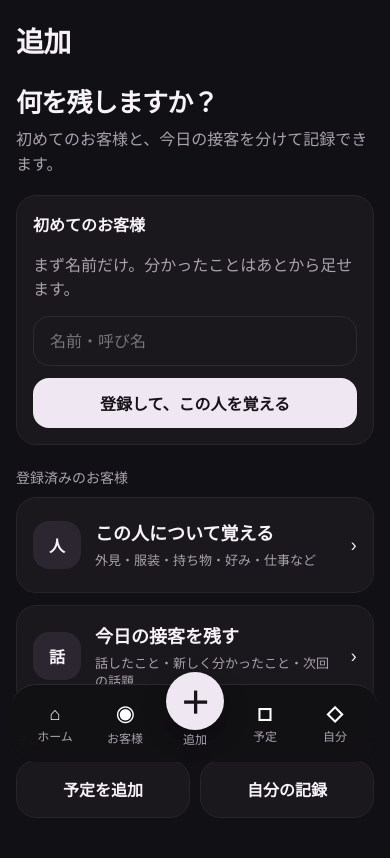
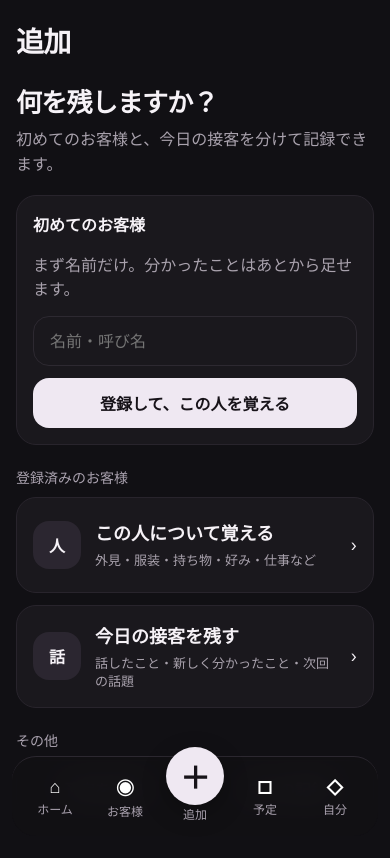
Before and after one commit to karukimori-wq/Velvet, a Next.js app: page /add in a window 390 px wide. Shown: the top 858 px of the page. Built offline with nearby package versions, Linux system fonts and the light colour scheme.

Commit message:
Fix mobile bottom nav position

```diff
--- a/app/mobile-fixes.css
+++ b/app/mobile-fixes.css
@@ -1,11 +1,11 @@
-.shell { padding-bottom: 210px; }
-.bottomNav { z-index: 100; bottom: calc(82px + env(safe-area-inset-bottom)); grid-template-columns: repeat(5, 1fr); padding: 8px; border-radius: 24px; width: calc(100% - 24px); pointer-events: auto; }
-.navItem { min-height: 60px; display: flex; flex-direction: column; align-items: center; justify-content: center; padding: 7px 3px; border-radius: 14px; touch-action: manipulation; -webkit-tap-highlight-color: transparent; position: relative; z-index: 1; }
+.shell { padding-bottom: 150px; }
+.bottomNav { z-index: 100; bottom: calc(8px + env(safe-area-inset-bottom)); grid-template-columns: repeat(5, 1fr); padding: 8px; border-radius: 24px; width: calc(100% - 24px); pointer-events: auto; }
+.navItem { min-height: 56px; display: flex; flex-direction: column; align-items: center; justify-content: center; padding: 6px 3px; border-radius: 14px; touch-action: manipulation; -webkit-tap-highlight-color: transparent; position: relative; z-index: 1; }
 .navItem:active { background: #242027; color: #fff; }
 .captureNav { z-index: 2; }
-.captureNav strong { width: 58px; height: 58px; margin-top: -28px; font-size: 30px; box-shadow: 0 8px 24px rgba(0,0,0,.28); }
-.stickyConfirm { bottom: calc(170px + env(safe-area-inset-bottom)); }
-.scheduleShell { padding-bottom: 250px; }
+.captureNav strong { width: 58px; height: 58px; margin-top: -24px; font-size: 30px; box-shadow: 0 8px 24px rgba(0,0,0,.28); }
+.stickyConfirm { bottom: calc(92px + env(safe-area-inset-bottom)); }
+.scheduleShell { padding-bottom: 170px; }
 .scheduleForm { padding-bottom: 36px; }
 .registerChoice { display:grid; grid-template-columns:48px 1fr auto; gap:14px; align-items:center; min-height:96px; }
 .registerChoice strong { font-size:18px; }
```
